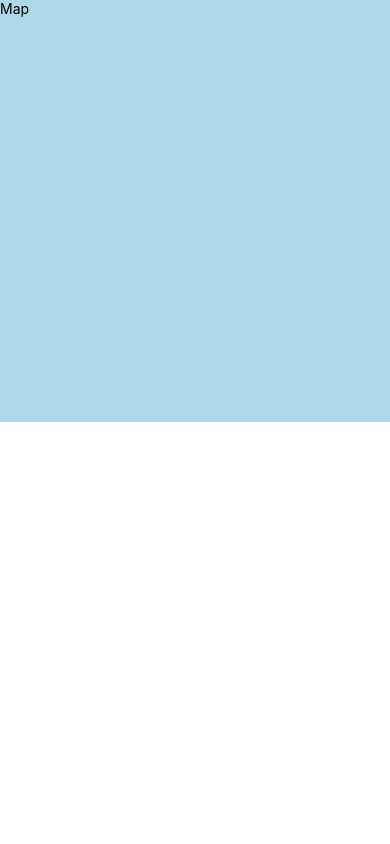
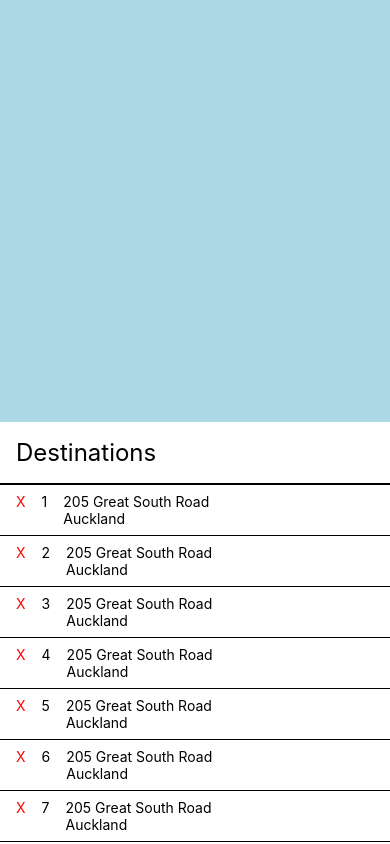
Before and after one commit to garyunyoung/react-native, a React Native app: screen / in a window 390 px wide. Built offline with nearby package versions, Linux system fonts and the light colour scheme.

Commit message:
Add mock data, Add destinations flatlist

```diff
--- a/screens/HomeScreen.tsx
+++ b/screens/HomeScreen.tsx
@@ -10,14 +10,73 @@ import {
   SafeAreaView,
   View,
   Text,
+  FlatList,
   StatusBar
 } from 'react-native'
+
+const MOCK_DATA = [
+  {
+    id: 1,
+    streetAddress: '205 Great South Road',
+    city: 'Auckland'
+  },
+  {
+    id: 2,
+    streetAddress: '205 Great South Road',
+    city: 'Auckland'
+  },
+  {
+    id: 3,
+    streetAddress: '205 Great South Road',
+    city: 'Auckland'
+  },
+  {
+    id: 4,
+    streetAddress: '205 Great South Road',
+    city: 'Auckland'
+  },
+  {
+    id: 5,
+    streetAddress: '205 Great South Road',
+    city: 'Auckland'
+  },
+  {
+    id: 6,
+    streetAddress: '205 Great South Road',
+    city: 'Auckland'
+  },
+  {
+    id: 7,
+    streetAddress: '205 Great South Road',
+    city: 'Auckland'
+  }
+]
 
 export default function HomeScreen() {
   return (
     <SafeAreaView style={styles.container}>
-      <View style={styles.map}>
-        <Text>Map</Text>
+      <View style={styles.map}></View>
+      <View>
+        <View style={styles.heading}>
+          <Text style={styles.headingText}>
+            Destinations
+          </Text>
+        </View>
+        <FlatList
+          data={MOCK_DATA}
+          renderItem={({ item }) => (
+            <View style={styles.listItem}>
+              <Text style={styles.listItemDelete}>X</Text>
+              <Text style={styles.listItemNumber}>
+                {item.id}
+              </Text>
+              <View>
+                <Text>{item.streetAddress}</Text>
+                <Text>{item.city}</Text>
+              </View>
+            </View>
+          )}
+        />
       </View>
       <ExpoStatusBar style="auto" />
     </SafeAreaView>
@@ -33,8 +92,40 @@ const styles = StyleSheet.create({
         ? StatusBar.currentHeight
         : 0
   },
+
   map: {
     height: height * 0.5,
     backgroundColor: 'lightblue'
+  },
+
+  heading: {
+    paddingVertical: 16,
+    paddingHorizontal: 16,
+
+    borderBottomWidth: 2,
+    borderBottomColor: 'black'
+  },
+
+  headingText: {
+    fontSize: 24
+  },
+
+  listItem: {
+    flexDirection: 'row',
+
+    paddingVertical: 8,
+    paddingHorizontal: 16,
+
+    borderBottomWidth: 1,
+    borderBottomColor: 'black'
+  },
+
+  listItemDelete: {
+    marginRight: 16,
+    color: 'red'
+  },
+
+  listItemNumber: {
+    marginRight: 16
   }
 })
```
